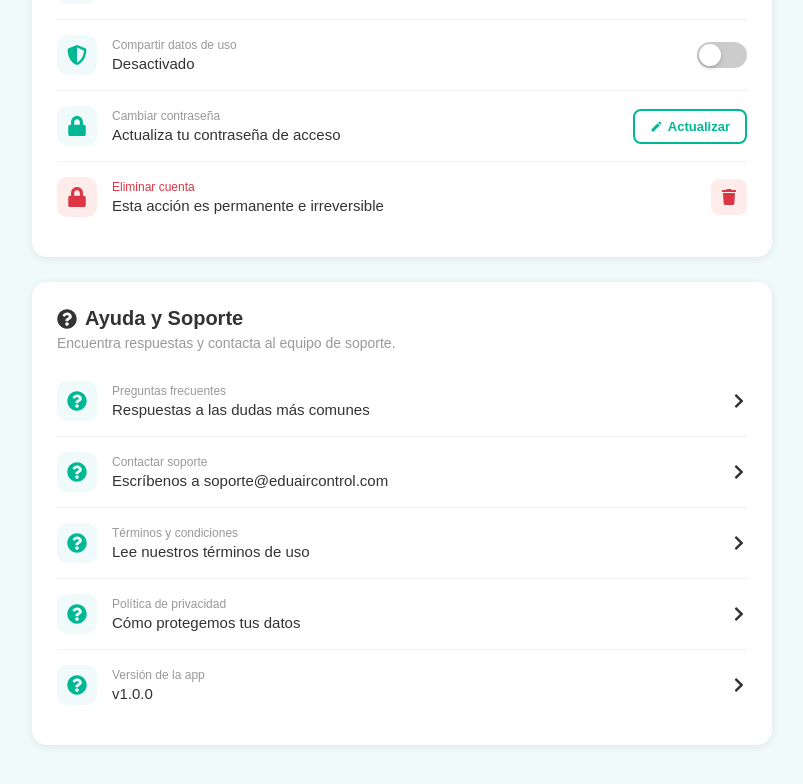
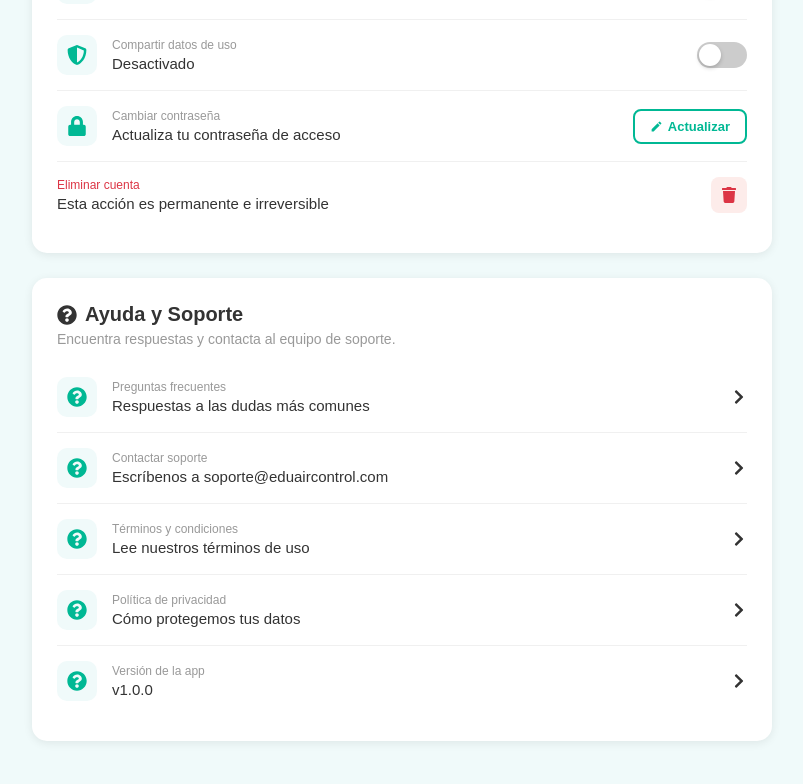
Before and after one commit to kensarusi/EduAirControl, a React (Vite) app in the folder Front-End/: page /settings in a window 1280 px wide. Shown: the part 1396-2180 px from the top of the page, without its empty margins (238-1041 px from the left). Built offline with nearby package versions, Linux system fonts and the light colour scheme.

Commit message:
fixing color delete count

```diff
--- a/Front-End/src/screens/app/SettingsScreen.jsx
+++ b/Front-End/src/screens/app/SettingsScreen.jsx
@@ -260,9 +260,6 @@ function SettingsScreen() {
 
           {/* ELIMINAR CUENTA — solo ícono basurita */}
           <div className="settings-field">
-            <div className="field-icon" style={{ background: '#fdecea', color: '#dc3545' }}>
-              <FaLock />
-            </div>
           <div className="field-info">
             <span className="field-label" style={{ color: '#dc3545' }}>{t('settings.deleteAccount')}</span>
             <span className="field-value">{t('settings.deleteAccountSub')}</span>
```
Lines whose indentation alone changed are shown as unchanged.
